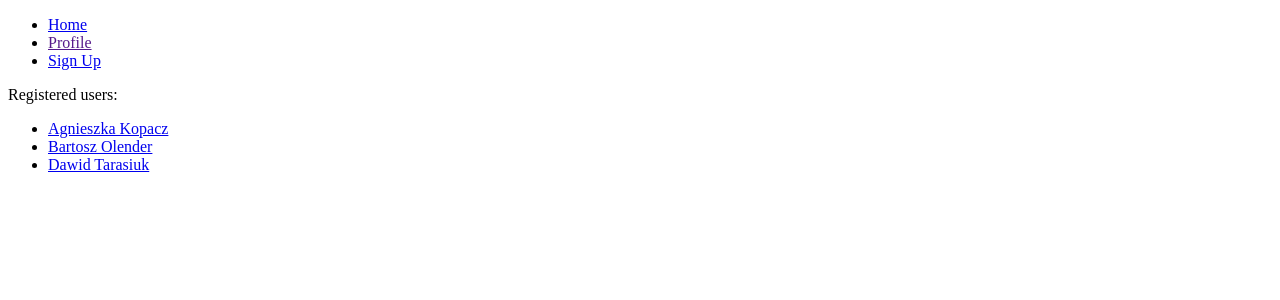
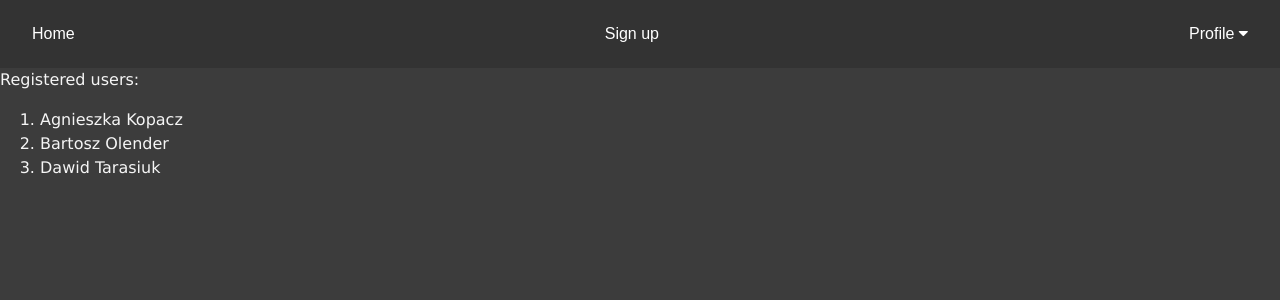
Before and after one commit to agkop01/RaspberryOpener, a Django app: page /index/list/ in a window 1280 px wide. Shown: the top 300 px of the page. Run offline with Django 3.2, Linux system fonts and the light colour scheme; data comes from the database, SQL or seed files in the repository; both versions use the stored data as it was after the commit; some libraries are stand-ins or nearby versions.

Commit message:
change0506

```diff
--- a/RaspberryOpener/opener/Openlog/templates/Base.html
+++ b/RaspberryOpener/opener/Openlog/templates/Base.html
@@ -1,29 +1,125 @@
-
 <!DOCTYPE html>
 <html lang="en">
 <head>
+
+
+<meta name="viewport" content="width=device-width, initial-scale=1">
+<link rel="stylesheet" href="https://cdnjs.cloudflare.com/ajax/libs/font-awesome/4.7.0/css/font-awesome.min.css">
+<style>
+.navbar {
+    overflow: hidden;
+    background-color: #333;
+    font-family: Arial, Helvetica, sans-serif;
+}
+
+.navbar a {
+    float: left;
+    font-size: 16px;
+    color: white;
+    text-align: center;
+    padding: 14px 16px;
+    text-decoration: none;
+}
+
+.dropdown {
+    float: left;
+    overflow: hidden;
+}
+
+.dropdown .dropbtn {
+    font-size: 16px;
+    border: none;
+    outline: none;
+    color: white;
+    padding: 14px 16px;
+    background-color: inherit;
+    font-family: inherit;
+    margin: 0;
+}
+
+.navbar a:hover, .dropdown:hover .dropbtn {
+    background-color: ForestGreen ;
+}
+
+.dropdown-content {
+    display: none;
+    position: absolute;
+    background-color: gray;
+    min-width: 160px;
+    box-shadow: 0px 8px 16px 0px rgba(0,0,0,0.2);
+    z-index: 1;
+}
+
+.dropdown-content a {
+    float: none;
+    color: white;
+    padding: 12px 16px;
+    text-decoration: none;
+    display: block;
+    text-align: left;
+}
+
+.dropdown-content a:hover {
+    background-color: ForestGreen;
+}
+
+.dropdown:hover .dropdown-content {
+    display: block;
+}
+</style>
+
     {% block head %}
     <title>Gate Opener</title>
-    {% endblock %}
+
+{% endblock %}
 
 
+
+<link href="css/bootstrap.css" rel="stylesheet">
 </head>
-<body>
-<ul class="nav nav-pills mb-3" id="pills-tab" role="tablist">
-  <li class="nav-item">
-    <a class="nav-link active" id="pills-home-tab" data-toggle="pill" href="/home.html" role="tab" aria-controls="Home" aria-selected="true">Home</a>
-  </li>
-  <li class="nav-item">
-    <a class="nav-link" id="pills-profile-tab" data-toggle="pill" href="" role="tab" aria-controls="pills-profile" aria-selected="false">Profile</a>
-  </li>
-  <li class="nav-item">
-    <a class="nav-link" id="pills-contact-tab" data-toggle="pill" href="#pills-contact" role="tab" aria-controls="pills-contact" aria-selected="false">Sign Up</a>
-  </li>
+<div class="navbar">
+  <a href="#home">Home</a>
+  <a href="#" onclick="window.location.href='../register'"#">Sign up</a>
+  <div class="dropdown">
+    <button class="dropbtn" onclick="myFunction()">Profile
+      <i class="fa fa-caret-down"></i>
+    </button>
+    <div class="dropdown-content" id="myDropdown">
+      <a href="#" onclick="window.location.href='../profile/edit'">Edit</a>
+      <a href="#">Delete account</a>
+      <a href="#" onclick="window.location.href='../logout'">Log out</a>
+    </div>
+  </div>
+</div>
 
-</ul>
+
+<body style="background-color:rgb(60, 60, 60);"><font face="verdana" style="color:whitesmoke">
+    <div class="pos-f-t">
+
+
+
+    <script src="js/jquery.js"></script>
+<script src="js/bootstrap.js"></script>
 
     {% block body %}
 
-    {% endblock %}
+    {% endblock %}</font>
+<script>
+/* When the user clicks on the button,
+toggle between hiding and showing the dropdown content */
+function myFunction() {
+    document.getElementById("myDropdown").classList.toggle("show");
+}
+
+// Close the dropdown if the user clicks outside of it
+window.onclick = function(e) {
+  if (!e.target.matches('.dropbtn')) {
+    var myDropdown = document.getElementById("myDropdown");
+      if (myDropdown.classList.contains('show')) {
+        myDropdown.classList.remove('show');
+      }
+  }
+}
+</script>
 </body>
 </html>
--- a/RaspberryOpener/opener/Openlog/templates/accounts/list.html
+++ b/RaspberryOpener/opener/Openlog/templates/accounts/list.html
@@ -5,10 +5,10 @@
     {% endblock %}
 
    {% block body %}
- <p> Registered users:</p>
-    <ul>
+ <p style="color:whitesmoke"> Registered users:</p>
+    <ol>
         {% for UserAcc in all_users %}
-        <li><a href=/opener/{{ UserAcc.id }}>{{ UserAcc.first_name }} {{ UserAcc.last_name }}</a> </li>
+        <li><a href=/opener/{{ UserAcc.id }} style="color:whitesmoke">{{ UserAcc.first_name }} {{ UserAcc.last_name }}</a> </li>
         {% endfor %}
-    </ul>
+    </ol>
     {% endblock %}
--- a/RaspberryOpener/opener/Openlog/templates/accounts/login.html
+++ b/RaspberryOpener/opener/Openlog/templates/accounts/login.html
@@ -6,13 +6,13 @@
 
    {% block body %}
     <div class="container">
-        <p> You can login here:</p>
+        <p style="color:whitesmoke"> You can login here:</p>
         <form method="post">
             {% csrf_token %}
             {{ form.as_p }}
-            <button type="submit"
-                    name="button">Login</button>
+           <div class="tab"><button type="submit" name="button">Login</button></div>
         </form>
+
 
     </div>
     {% endblock %}
--- a/RaspberryOpener/opener/Openlog/templates/accounts/logout.html
+++ b/RaspberryOpener/opener/Openlog/templates/accounts/logout.html
@@ -6,7 +6,7 @@
 
    {% block body %}
     <div class="container">
-        <p> You have logged out!</p>
+        <p> You have successfully logged out!</p>
 
 
     </div>
```
Also changed, not shown: RaspberryOpener/opener/Openlog/templates/accounts/profile.html (+10 -7 lines), RaspberryOpener/opener/db.sqlite3, RaspberryOpener/opener/opener/settings.py (line endings or trailing spaces).
